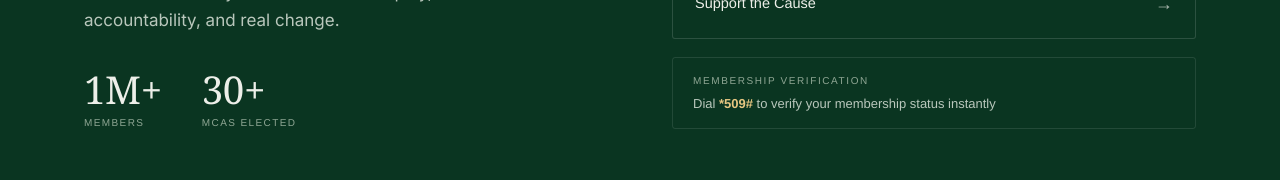
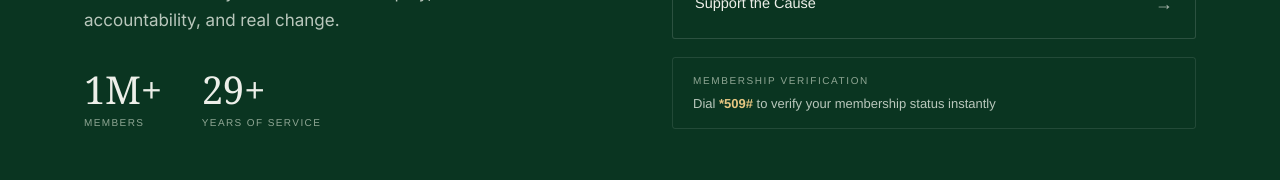
Before and after one commit to Ochieng23/upia_app, a Next.js app: page / in a window 1280 px wide. Shown: the part 3228-3408 px from the top of the page. Built offline with nearby package versions, Linux system fonts and the light colour scheme; no server answers.

Commit message:
copy: change homepage CTA stat from 30+ MCAs Elected to 29+ Years of Service
Co-Authored-By: Claude Sonnet 4.6 <noreply@anthropic.com>

```diff
--- a/src/components/CallToAction.jsx
+++ b/src/components/CallToAction.jsx
@@ -33,8 +33,8 @@ export function CallToAction() {
                 <div style={{ marginTop: 7, fontFamily: SANS, fontSize: 10, letterSpacing: '0.14em', textTransform: 'uppercase', color: '#8FA694' }}>Members</div>
               </div>
               <div>
-                <div style={{ fontFamily: SERIF, fontSize: 'clamp(28px, 3vw, 40px)', lineHeight: 1, color: '#EDEFE9', letterSpacing: '-0.01em' }}>30+</div>
-                <div style={{ marginTop: 7, fontFamily: SANS, fontSize: 10, letterSpacing: '0.14em', textTransform: 'uppercase', color: '#8FA694' }}>MCAs Elected</div>
+                <div style={{ fontFamily: SERIF, fontSize: 'clamp(28px, 3vw, 40px)', lineHeight: 1, color: '#EDEFE9', letterSpacing: '-0.01em' }}>29+</div>
+                <div style={{ marginTop: 7, fontFamily: SANS, fontSize: 10, letterSpacing: '0.14em', textTransform: 'uppercase', color: '#8FA694' }}>Years of Service</div>
               </div>
             </div>
           </div>
```
